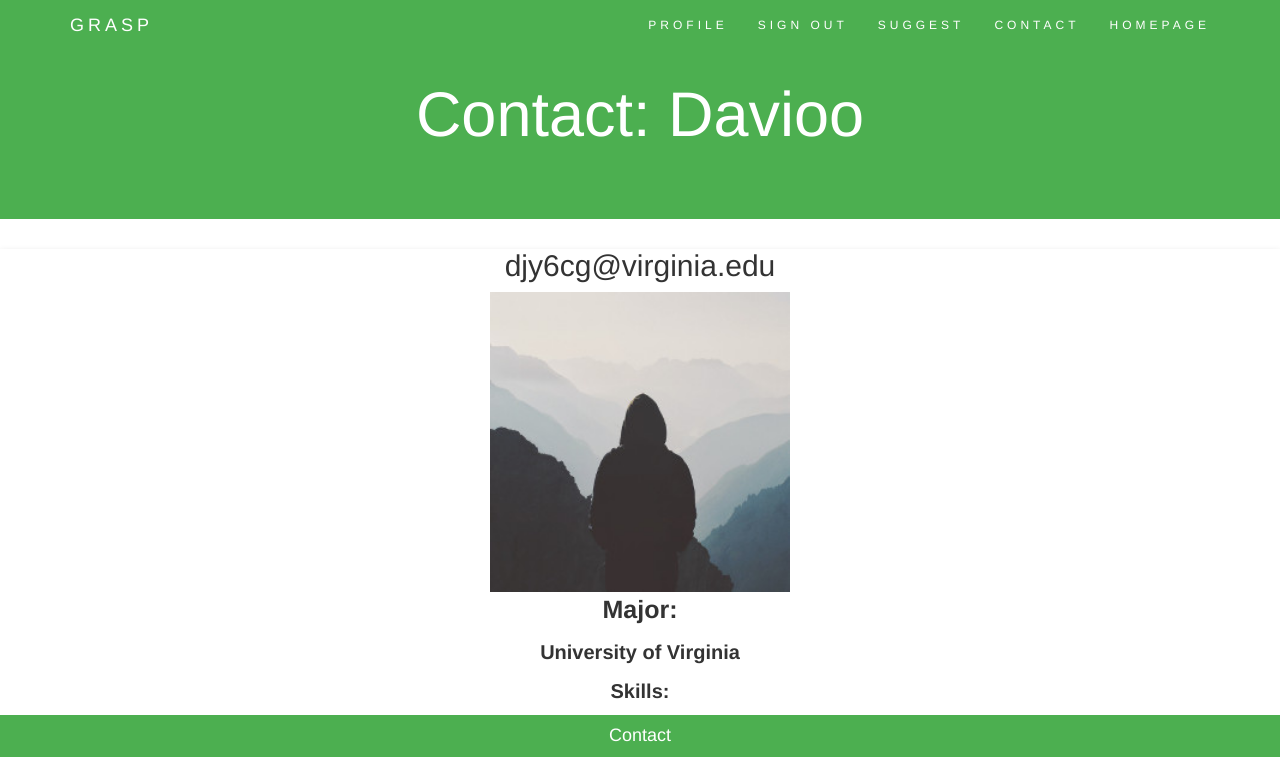
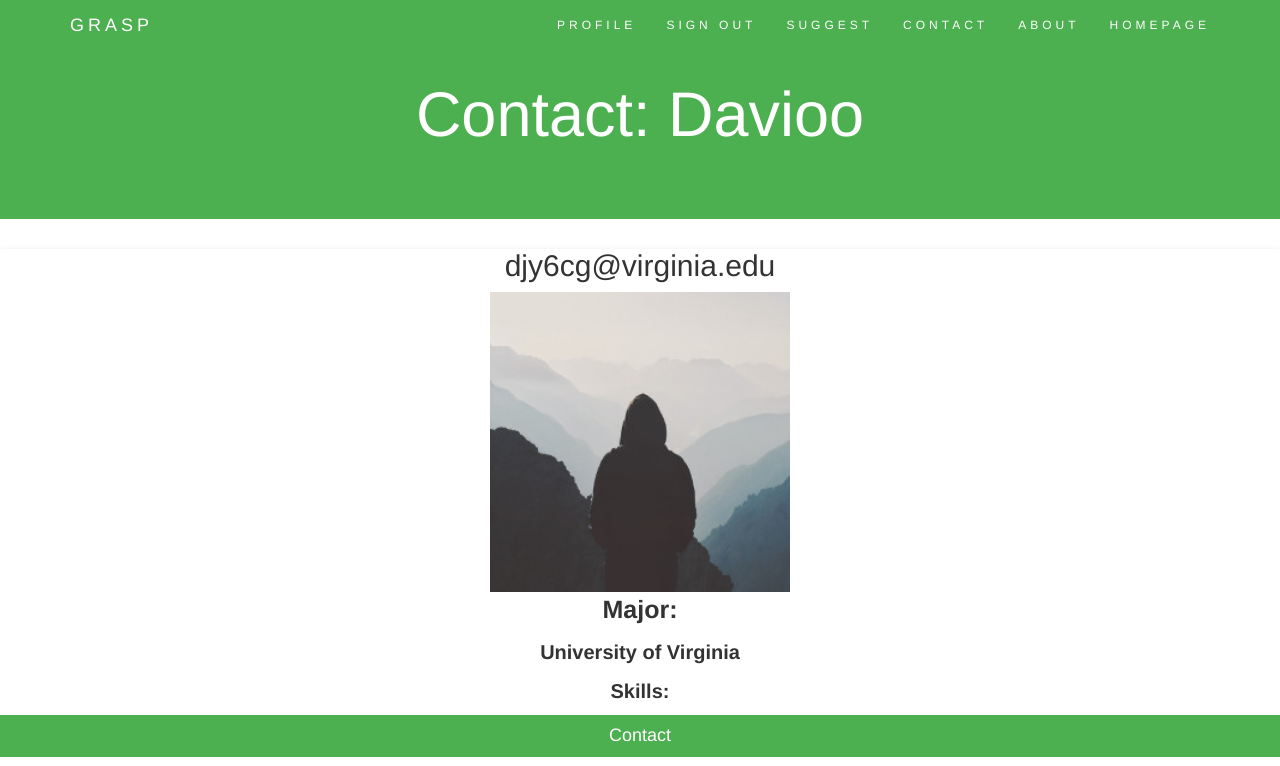
Before and after one commit to davio606/SkillMatching, a Django app: page /19/profile/ in a window 1280 px wide. Shown: the top 766 px of the page. Run offline with Django 3.2, Linux system fonts and the light colour scheme; data comes from the database, SQL or seed files in the repository; some libraries are stand-ins or nearby versions.

Commit message:
Header changes

```diff
--- a/users/templates/users/noEditProfile.html
+++ b/users/templates/users/noEditProfile.html
@@ -103,6 +103,7 @@
       <li><a href="{% url 'register' %}">SIGN UP</a></li>
     {% endif %}
     <li><a href="/contact/">CONTACT</a></li>
+    <li><a href="/about/">ABOUT</a></li>
     <li><a href="/$/">HOMEPAGE</a></li>
   </ul>
 </div>
```
